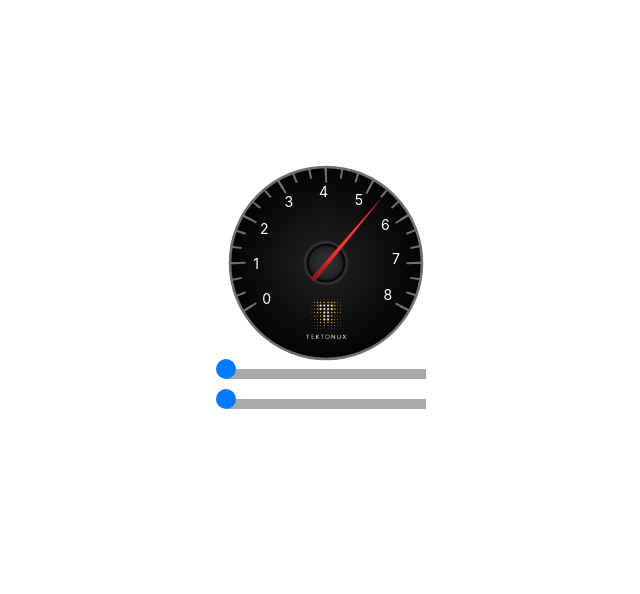
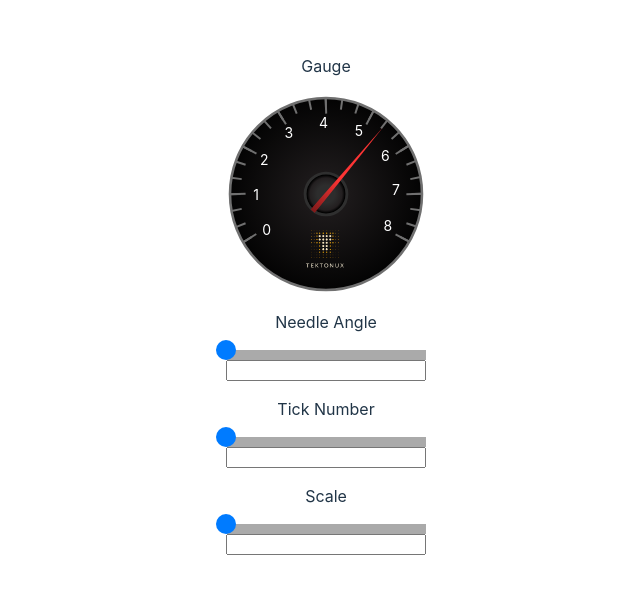
Before and after one commit to Taikk/gauge-app, a React (Vite) app: page / in a window 1280 px wide. Shown: the part 104-698 px from the top of the page, without its empty margins (314-954 px from the left). Built offline with nearby package versions, Linux system fonts and the light colour scheme.

Commit message:
updating scalers

```diff
--- a/src/App.css
+++ b/src/App.css
@@ -8,3 +8,8 @@
 .text {
   padding: 10px;
 }
+
+.container {
+  display: flex;
+  flex-direction: column;
+}
--- a/src/App.tsx
+++ b/src/App.tsx
@@ -6,10 +6,14 @@ import Slider from "./components/Slider";
 function App() {
   const [angle, setAngle] = useState<number | undefined>(undefined);
   const [ticks, setTicks] = useState<number | undefined>(undefined);
+  const [scale, setScale] = useState<number | undefined>(undefined);
 
   return (
     <>
-      <Gauge angle={angle} tickNum={ticks} />
+      <div className="container">
+        <p>Gauge</p>
+        <Gauge angle={angle} tickNum={ticks} scale={scale} />
+        <p>Needle Angle</p>
         <div className="slider">
           <Slider
             min={-120}
@@ -19,18 +23,51 @@ function App() {
             }}
           />
         </div>
-      <div className="text">{angle?.toFixed(0)}</div>
-
+        <input
+          type="text"
+          value={angle?.toFixed(0)}
+          onChange={(e) => {
+            const newVal = parseFloat(e.target.value);
+            setAngle(isNaN(newVal) ? undefined : newVal);
+          }}
+        />
+        <p>Tick Number</p>
         <div className="slider">
           <Slider
-          min={0}
+            min={2}
             max={13}
             onChange={function (newVal): void {
               setTicks(Math.round(newVal));
             }}
           />
         </div>
-      <div className="text">{ticks?.toFixed(0)}</div>
+        <input
+          type="text"
+          value={ticks?.toFixed(0)}
+          onChange={(e) => {
+            const newVal = parseFloat(e.target.value);
+            setTicks(isNaN(newVal) ? undefined : newVal);
+          }}
+        />
+        <p>Scale</p>
+        <div className="slider">
+          <Slider
+            min={0.5}
+            max={2}
+            onChange={function (newVal): void {
+              setScale(newVal);
+            }}
+          />
+        </div>
+        <input
+          type="text"
+          value={scale?.toFixed(1)}
+          onChange={(e) => {
+            const newVal = parseFloat(e.target.value);
+            setScale(isNaN(newVal) ? undefined : newVal);
+          }}
+        />
+      </div>
     </>
   );
 }
--- a/src/components/Gauge.tsx
+++ b/src/components/Gauge.tsx
@@ -5,16 +5,25 @@ import Ticks from "./Ticks/Ticks";
 interface Prop {
   angle?: number;
   tickNum?: number;
+  radius?: number;
+  scale?: number;
 }
 
-export const Gauge: React.FC<Prop> = ({ angle = 40, tickNum = 9 }) => {
+export const Gauge: React.FC<Prop> = ({
+  angle = 40,
+  tickNum = 9,
+  radius = 47,
+  scale = 1,
+}) => {
   return (
-    <div className="gauge">
+    <div className="gauge" style={{ width: '200px', height: '200px'}}>
       <svg
         viewBox="0 0 100 100"
         height="200"
         width="200"
         xmlns="http://www.w3.org/2000/svg"
+        preserveAspectRatio="xMidYMid meet"
+        style={{transform: `scale(${scale})`}}
       >
         <defs>
           <radialGradient
@@ -45,14 +54,14 @@ export const Gauge: React.FC<Prop> = ({ angle = 40, tickNum = 9 }) => {
           </radialGradient>
         </defs>
         // Background Circle
-        <circle className="svg-circle-background" />
+        <circle className="svg-circle-background" r={radius + 1} />
         // Interior Circle
-        <circle className="svg-circle-interior" />
+        <circle className="svg-circle-interior" r={radius / 4.5} />
         <Ticks
           startAngle={-20}
           endAngle={220}
-          numTicks={25}
-          radius={47}
+          numTicks={tickNum * 3 - 2}
+          radius={radius}
           wh={100}
           tickStartAngle={-192}
           tickSize={9}
@@ -61,7 +70,7 @@ export const Gauge: React.FC<Prop> = ({ angle = 40, tickNum = 9 }) => {
           startAngle={-20}
           endAngle={220}
           numTicks={tickNum}
-          radius={47}
+          radius={radius}
           wh={100}
           renderNumbers
           tickStartAngle={-192}
@@ -70,7 +79,7 @@ export const Gauge: React.FC<Prop> = ({ angle = 40, tickNum = 9 }) => {
         <Needle pointAngle={angle} />
         <image
           href="/public/tektonux_v_lightOnDark@2x.png"
-          height={20}
+          height={radius / 2.5}
           transform="translate(40 68)"
         />
       </svg>
--- a/src/components/Guage.css
+++ b/src/components/Guage.css
@@ -9,11 +9,9 @@
 .svg-circle-interior {
   cx: 50%;
   cy: 50%;
-  r: 3rem;
 }
 
 .svg-circle-interior {
-  r: 0.65rem;
   fill: url(#inner-gradient);
   stroke: #2f2f2f;
   stroke-width: 0.09rem;
--- a/src/components/Needle.tsx
+++ b/src/components/Needle.tsx
@@ -3,9 +3,10 @@ import { useState } from "react";
 
 interface Props {
   pointAngle: number;
+  size?: number,
 }
 
-export const Needle: React.FC<Props> = ({ pointAngle }) => {
+export const Needle: React.FC<Props> = ({ pointAngle, size = 55 }) => {
   const [rotation, setRotation] = useState<number>();
 
   React.useEffect(() => {
@@ -19,7 +20,7 @@ export const Needle: React.FC<Props> = ({ pointAngle }) => {
         transformOrigin: "50% 50%",
         transform: `rotate(${rotation}deg) translate(49px, 6px)`,
       }}
-      height={55}
+      height={size}
     />
   );
 };
```
Lines whose indentation alone changed are shown as unchanged.
